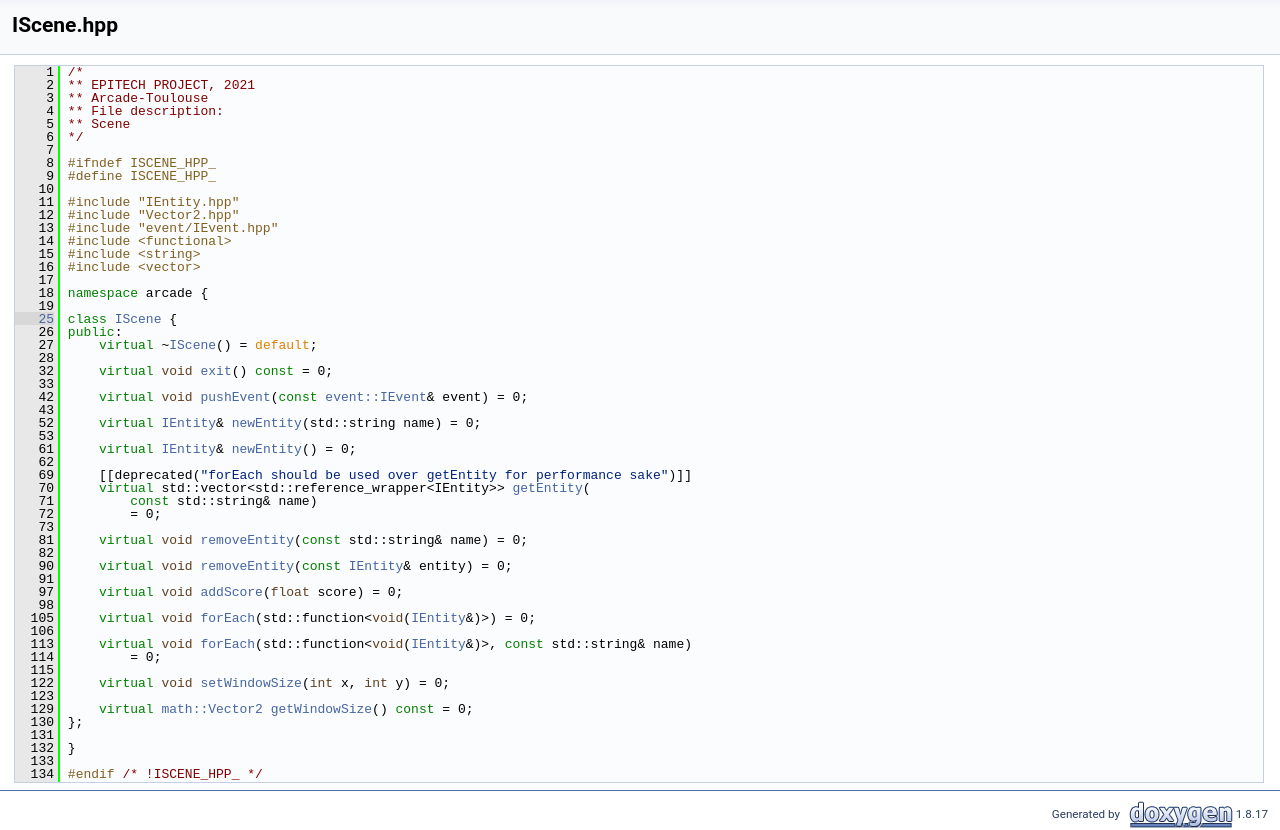
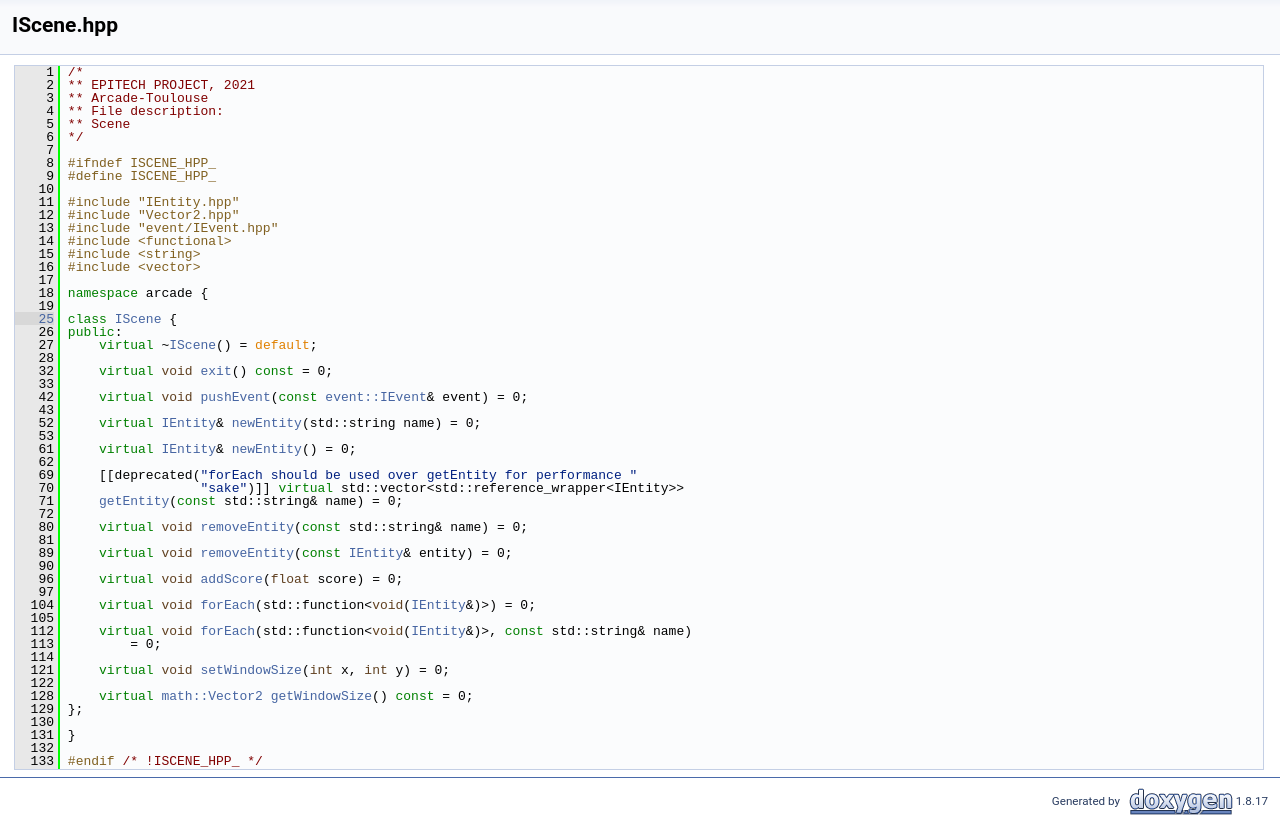
Before and after one commit to Pebloop/Arcade-Toulouse, a plain HTML site: page _i_scene_8hpp_source.html in a window 1280 px wide. Shown: the part 129-959 px from the top of the page. Drawn offline with Linux system fonts and the light colour scheme.

Commit message:
deploy: a7ca7f13e848060c4b3f88b15d17a4420597d561

```diff
--- a/_i_scene_8hpp_source.html
+++ b/_i_scene_8hpp_source.html
@@ -100,30 +100,29 @@ $(function() {
 <div class="line"><a name="l00053"></a><span class="lineno">   53</span>&#160; </div>
 <div class="line"><a name="l00061"></a><span class="lineno">   61</span>&#160;    <span class="keyword">virtual</span> <a class="code" href="classarcade_1_1_i_entity.html">IEntity</a>&amp; <a class="code" href="classarcade_1_1_i_scene.html#a7003826a8833a286a0b539e0df5d2cd3">newEntity</a>() = 0;</div>
 <div class="line"><a name="l00062"></a><span class="lineno">   62</span>&#160; </div>
-<div class="line"><a name="l00069"></a><span class="lineno">   69</span>&#160;    [[deprecated(<span class="stringliteral">&quot;forEach should be used over getEntity for performance sake&quot;</span>)]]</div>
-<div class="line"><a name="l00070"></a><span class="lineno">   70</span>&#160;    <span class="keyword">virtual</span> std::vector&lt;std::reference_wrapper&lt;IEntity&gt;&gt; <a class="code" href="classarcade_1_1_i_scene.html#a093f1405651bda41a220b45df55bd9a5">getEntity</a>(</div>
-<div class="line"><a name="l00071"></a><span class="lineno">   71</span>&#160;        <span class="keyword">const</span> std::string&amp; name)</div>
-<div class="line"><a name="l00072"></a><span class="lineno">   72</span>&#160;        = 0;</div>
-<div class="line"><a name="l00073"></a><span class="lineno">   73</span>&#160;    </div>
-<div class="line"><a name="l00081"></a><span class="lineno">   81</span>&#160;    <span class="keyword">virtual</span> <span class="keywordtype">void</span> <a class="code" href="classarcade_1_1_i_scene.html#a3511a5b3905b0267a0fd7c90d765400f">removeEntity</a>(<span class="keyword">const</span> std::string&amp; name) = 0;</div>
-<div class="line"><a name="l00082"></a><span class="lineno">   82</span>&#160; </div>
-<div class="line"><a name="l00090"></a><span class="lineno">   90</span>&#160;    <span class="keyword">virtual</span> <span class="keywordtype">void</span> <a class="code" href="classarcade_1_1_i_scene.html#a3511a5b3905b0267a0fd7c90d765400f">removeEntity</a>(<span class="keyword">const</span> <a class="code" href="classarcade_1_1_i_entity.html">IEntity</a>&amp; entity) = 0;</div>
-<div class="line"><a name="l00091"></a><span class="lineno">   91</span>&#160; </div>
-<div class="line"><a name="l00097"></a><span class="lineno">   97</span>&#160;    <span class="keyword">virtual</span> <span class="keywordtype">void</span> <a class="code" href="classarcade_1_1_i_scene.html#a7c00d4a2377d72296bf86e59f02d5be0">addScore</a>(<span class="keywordtype">float</span> score) = 0;</div>
-<div class="line"><a name="l00098"></a><span class="lineno">   98</span>&#160; </div>
-<div class="line"><a name="l00105"></a><span class="lineno">  105</span>&#160;    <span class="keyword">virtual</span> <span class="keywordtype">void</span> <a class="code" href="classarcade_1_1_i_scene.html#a8702bffd4b59a6a3785750c9ae6fb4fa">forEach</a>(std::function&lt;<span class="keywordtype">void</span>(<a class="code" href="classarcade_1_1_i_entity.html">IEntity</a>&amp;)&gt;) = 0;</div>
-<div class="line"><a name="l00106"></a><span class="lineno">  106</span>&#160; </div>
-<div class="line"><a name="l00113"></a><span class="lineno">  113</span>&#160;    <span class="keyword">virtual</span> <span class="keywordtype">void</span> <a class="code" href="classarcade_1_1_i_scene.html#a8702bffd4b59a6a3785750c9ae6fb4fa">forEach</a>(std::function&lt;<span class="keywordtype">void</span>(<a class="code" href="classarcade_1_1_i_entity.html">IEntity</a>&amp;)&gt;, <span class="keyword">const</span> std::string&amp; name)</div>
-<div class="line"><a name="l00114"></a><span class="lineno">  114</span>&#160;        = 0;</div>
-<div class="line"><a name="l00115"></a><span class="lineno">  115</span>&#160; </div>
-<div class="line"><a name="l00122"></a><span class="lineno">  122</span>&#160;    <span class="keyword">virtual</span> <span class="keywordtype">void</span> <a class="code" href="classarcade_1_1_i_scene.html#aae9f64a274b9187410cb8bd354bff228">setWindowSize</a>(<span class="keywordtype">int</span> x, <span class="keywordtype">int</span> y) = 0;</div>
-<div class="line"><a name="l00123"></a><span class="lineno">  123</span>&#160; </div>
-<div class="line"><a name="l00129"></a><span class="lineno">  129</span>&#160;    <span class="keyword">virtual</span> <a class="code" href="structarcade_1_1math_1_1_vector2.html">math::Vector2</a> <a class="code" href="classarcade_1_1_i_scene.html#a8e113b77896071c43d632e86a686b3dc">getWindowSize</a>() <span class="keyword">const</span> = 0;</div>
-<div class="line"><a name="l00130"></a><span class="lineno">  130</span>&#160;};</div>
-<div class="line"><a name="l00131"></a><span class="lineno">  131</span>&#160; </div>
-<div class="line"><a name="l00132"></a><span class="lineno">  132</span>&#160;}</div>
-<div class="line"><a name="l00133"></a><span class="lineno">  133</span>&#160; </div>
-<div class="line"><a name="l00134"></a><span class="lineno">  134</span>&#160;<span class="preprocessor">#endif </span><span class="comment">/* !ISCENE_HPP_ */</span><span class="preprocessor"></span></div>
+<div class="line"><a name="l00069"></a><span class="lineno">   69</span>&#160;    [[deprecated(<span class="stringliteral">&quot;forEach should be used over getEntity for performance &quot;</span></div>
+<div class="line"><a name="l00070"></a><span class="lineno">   70</span>&#160;                 <span class="stringliteral">&quot;sake&quot;</span>)]] <span class="keyword">virtual</span> std::vector&lt;std::reference_wrapper&lt;IEntity&gt;&gt;</div>
+<div class="line"><a name="l00071"></a><span class="lineno">   71</span>&#160;    <a class="code" href="classarcade_1_1_i_scene.html#a093f1405651bda41a220b45df55bd9a5">getEntity</a>(<span class="keyword">const</span> std::string&amp; name) = 0;</div>
+<div class="line"><a name="l00072"></a><span class="lineno">   72</span>&#160; </div>
+<div class="line"><a name="l00080"></a><span class="lineno">   80</span>&#160;    <span class="keyword">virtual</span> <span class="keywordtype">void</span> <a class="code" href="classarcade_1_1_i_scene.html#a3511a5b3905b0267a0fd7c90d765400f">removeEntity</a>(<span class="keyword">const</span> std::string&amp; name) = 0;</div>
+<div class="line"><a name="l00081"></a><span class="lineno">   81</span>&#160; </div>
+<div class="line"><a name="l00089"></a><span class="lineno">   89</span>&#160;    <span class="keyword">virtual</span> <span class="keywordtype">void</span> <a class="code" href="classarcade_1_1_i_scene.html#a3511a5b3905b0267a0fd7c90d765400f">removeEntity</a>(<span class="keyword">const</span> <a class="code" href="classarcade_1_1_i_entity.html">IEntity</a>&amp; entity) = 0;</div>
+<div class="line"><a name="l00090"></a><span class="lineno">   90</span>&#160; </div>
+<div class="line"><a name="l00096"></a><span class="lineno">   96</span>&#160;    <span class="keyword">virtual</span> <span class="keywordtype">void</span> <a class="code" href="classarcade_1_1_i_scene.html#a7c00d4a2377d72296bf86e59f02d5be0">addScore</a>(<span class="keywordtype">float</span> score) = 0;</div>
+<div class="line"><a name="l00097"></a><span class="lineno">   97</span>&#160; </div>
+<div class="line"><a name="l00104"></a><span class="lineno">  104</span>&#160;    <span class="keyword">virtual</span> <span class="keywordtype">void</span> <a class="code" href="classarcade_1_1_i_scene.html#a8702bffd4b59a6a3785750c9ae6fb4fa">forEach</a>(std::function&lt;<span class="keywordtype">void</span>(<a class="code" href="classarcade_1_1_i_entity.html">IEntity</a>&amp;)&gt;) = 0;</div>
+<div class="line"><a name="l00105"></a><span class="lineno">  105</span>&#160; </div>
+<div class="line"><a name="l00112"></a><span class="lineno">  112</span>&#160;    <span class="keyword">virtual</span> <span class="keywordtype">void</span> <a class="code" href="classarcade_1_1_i_scene.html#a8702bffd4b59a6a3785750c9ae6fb4fa">forEach</a>(std::function&lt;<span class="keywordtype">void</span>(<a class="code" href="classarcade_1_1_i_entity.html">IEntity</a>&amp;)&gt;, <span class="keyword">const</span> std::string&amp; name)</div>
+<div class="line"><a name="l00113"></a><span class="lineno">  113</span>&#160;        = 0;</div>
+<div class="line"><a name="l00114"></a><span class="lineno">  114</span>&#160; </div>
+<div class="line"><a name="l00121"></a><span class="lineno">  121</span>&#160;    <span class="keyword">virtual</span> <span class="keywordtype">void</span> <a class="code" href="classarcade_1_1_i_scene.html#aae9f64a274b9187410cb8bd354bff228">setWindowSize</a>(<span class="keywordtype">int</span> x, <span class="keywordtype">int</span> y) = 0;</div>
+<div class="line"><a name="l00122"></a><span class="lineno">  122</span>&#160; </div>
+<div class="line"><a name="l00128"></a><span class="lineno">  128</span>&#160;    <span class="keyword">virtual</span> <a class="code" href="structarcade_1_1math_1_1_vector2.html">math::Vector2</a> <a class="code" href="classarcade_1_1_i_scene.html#a8e113b77896071c43d632e86a686b3dc">getWindowSize</a>() <span class="keyword">const</span> = 0;</div>
+<div class="line"><a name="l00129"></a><span class="lineno">  129</span>&#160;};</div>
+<div class="line"><a name="l00130"></a><span class="lineno">  130</span>&#160; </div>
+<div class="line"><a name="l00131"></a><span class="lineno">  131</span>&#160;}</div>
+<div class="line"><a name="l00132"></a><span class="lineno">  132</span>&#160; </div>
+<div class="line"><a name="l00133"></a><span class="lineno">  133</span>&#160;<span class="preprocessor">#endif </span><span class="comment">/* !ISCENE_HPP_ */</span><span class="preprocessor"></span></div>
 </div><!-- fragment --></div><!-- contents -->
 <div class="ttc" id="aclassarcade_1_1_i_scene_html_a8e113b77896071c43d632e86a686b3dc"><div class="ttname"><a href="classarcade_1_1_i_scene.html#a8e113b77896071c43d632e86a686b3dc">arcade::IScene::getWindowSize</a></div><div class="ttdeci">virtual math::Vector2 getWindowSize() const =0</div><div class="ttdoc">Get the preferred window size (in game units)</div></div>
 <div class="ttc" id="aclassarcade_1_1_i_scene_html_aae9f64a274b9187410cb8bd354bff228"><div class="ttname"><a href="classarcade_1_1_i_scene.html#aae9f64a274b9187410cb8bd354bff228">arcade::IScene::setWindowSize</a></div><div class="ttdeci">virtual void setWindowSize(int x, int y)=0</div><div class="ttdoc">Set the preferred window size (in game units)</div></div>
```
Also changed, not shown: _keyboard_event_8hpp_source.html (+6 -6 lines).
